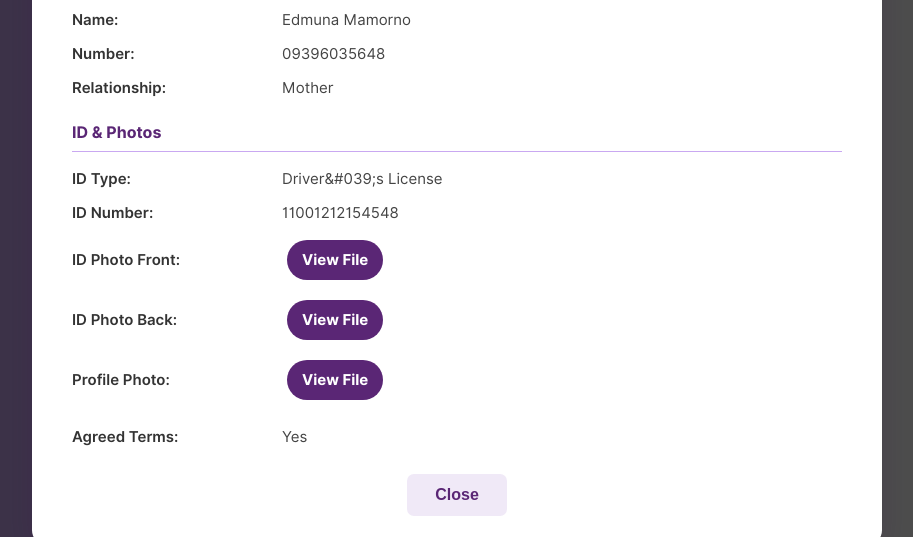
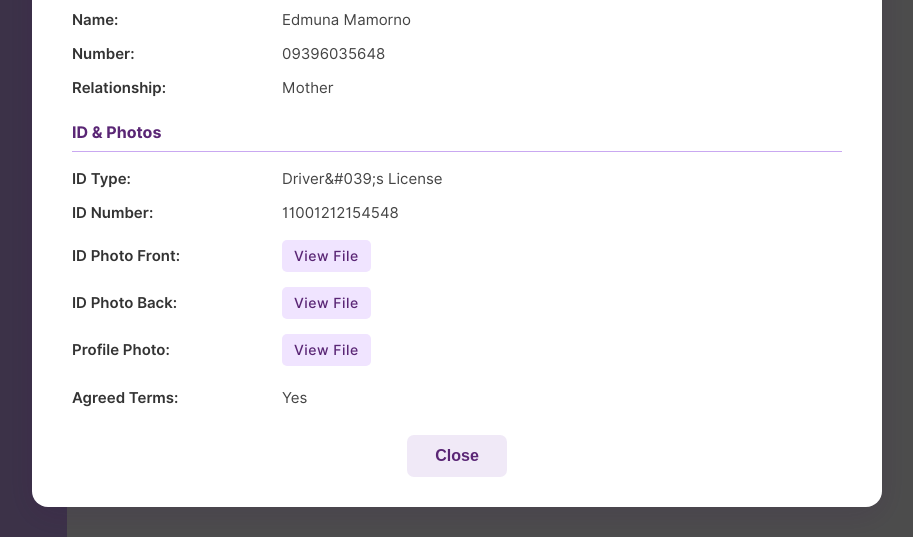
Before and after one commit to b1llchavez/SafeSpacePH, a PHP site: page /admin/client_verification.php?action=view&id=3 in a window 1280 px wide. Shown: the part 794-1331 px from the top of the page, without its empty margins (183-1096 px from the left). Run offline with PHP 8.4, Linux system fonts and the light colour scheme; a user stored in the database is signed in; data comes from the database, SQL or seed files in the repository; some libraries are stand-ins or nearby versions.

Commit message:
consistency of colors

```diff
--- a/admin/client.php
+++ b/admin/client.php
@@ -831,7 +831,7 @@ if (isset($_GET['action']) && $_GET['action'] == 'view' && isset($_GET['id'])) {
 
     <div id="deleteConfirmModal" class="overlay">
         <div class="modal-content" style="max-width: 500px;">
-            <h2 class="modal-header">Confirm Deletion</h2>
+            <h2 class="modal-header">Are You Sure?</h2>
             <div class="modal-divider"></div>
             <div class="modal-body">
                 <p>Are you sure you want to delete this client?</p>
@@ -850,9 +850,10 @@ if (isset($_GET['action']) && $_GET['action'] == 'view' && isset($_GET['id'])) {
             <div class="modal-divider"></div>
             <div class="modal-body">
                 <p>Are you sure you want to unverify this client?</p>
+                                        <p style="color: #dc3545; font-weight: bold; margin-top: 10px;">You can verify this client again in the<br>Client Verification menu.</p>
             </div>
             <div class="modal-footer">
-                <button class="modal-btn modal-btn-primary" id="confirmUnverifyBtn">Yes, Unverify</button>
+                <button class="modal-btn modal-btn-danger" id="confirmUnverifyBtn">Yes, Unverify</button>
                 <button type="button" class="modal-btn modal-btn-secondary" onclick="hideUnverifyConfirmModal()">Cancel</button>
             </div>
         </div>
--- a/admin/client_verification.php
+++ b/admin/client_verification.php
@@ -283,11 +283,11 @@ if (isset($_GET['action']) && $_GET['action'] == 'view' && isset($_GET['id'])) {
             background-color: #5A2675;
         }
         .modal-btn-danger {
-            background-color: #f44336; /* Keep red for reject */
+            background-color: #dc3545; /* Keep red for reject */
             color: white;
         }
         .modal-btn-danger:hover {
-            background-color: #da190b;
+            background-color: #c82333;
         }
 
         @keyframes fadeIn {
@@ -332,17 +332,13 @@ if (isset($_GET['action']) && $_GET['action'] == 'view' && isset($_GET['id'])) {
         }
 
         .file-link {
-            display: inline-block;
-            padding: 8px 15px;
-            background-color: #5A2675;
-            color: white;
-            border-radius: 20px;
             text-decoration: none;
-            margin: 5px;
-            font-weight: bold;
         }
-        .file-link:hover {
-            background-color: #C9A8F1;
+        .file-link button {
+            font-size: 14px;
+            padding: 8px 12px;
+            margin-top: 5px;
+            width: auto;
         }
 
         /* --- Custom Styles for Sidebar Adjustment (Final Fix) --- */
@@ -446,9 +442,9 @@ if (isset($_GET['action']) && $_GET['action'] == 'view' && isset($_GET['id'])) {
                             <hr>
                             <div class="detail-item"><strong>ID Type:</strong> <span>' . htmlspecialchars($verification_details['id_type']) . '</span></div>
                             <div class="detail-item"><strong>ID Number:</strong> <span>' . htmlspecialchars($verification_details['id_number']) . '</span></div>
-                            <div class="detail-item"><strong>ID Photo Front:</strong> <span><a href="../' . htmlspecialchars($verification_details['id_photo_front_path']) . '" target="_blank" class="file-link">View File</a></span></div>
-                            <div class="detail-item"><strong>ID Photo Back:</strong> <span><a href="../' . htmlspecialchars($verification_details['id_photo_back_path']) . '" target="_blank" class="file-link">View File</a></span></div>
-                            <div class="detail-item"><strong>Profile Photo:</strong> <span><a href="../' . htmlspecialchars($verification_details['profile_photo_path']) . '" target="_blank" class="file-link">View File</a></span></div>
+                            <div class="detail-item"><strong>ID Photo Front:</strong> <span><a href="../' . htmlspecialchars($verification_details['id_photo_front_path']) . '" target="_blank" class="file-link"><button class="btn-primary-soft btn">View File</button></a></span></div>
+                            <div class="detail-item"><strong>ID Photo Back:</strong> <span><a href="../' . htmlspecialchars($verification_details['id_photo_back_path']) . '" target="_blank" class="file-link"><button class="btn-primary-soft btn">View File</button></a></span></div>
+                            <div class="detail-item"><strong>Profile Photo:</strong> <span><a href="../' . htmlspecialchars($verification_details['profile_photo_path']) . '" target="_blank" class="file-link"><button class="btn-primary-soft btn">View File</button></a></span></div>
                         </div>
 
                         <div class="detail-section" style="border-bottom: none; margin-bottom: 0;">
@@ -756,10 +752,11 @@ if (isset($_GET['action']) && $_GET['action'] == 'view' && isset($_GET['id'])) {
 
     <div id="rejectConfirmModal" class="overlay" style="display: none;">
         <div class="modal-content" style="max-width: 500px;">
-            <h2 class="modal-header">Confirm Rejection</h2>
+            <h2 class="modal-header">Are You Sure?</h2>
             <div class="modal-divider"></div>
             <div class="modal-body">
-                <p>Are you sure you want to reject this client's verification request? This action cannot be undone.</p>
+                <p>Are you sure you want to reject this client's verification request?</p>
+                                        <p style="color: #dc3545; font-weight: bold; margin-top: 10px;">This action cannot be undone.</p>
             </div>
             <div class="modal-footer">
                 <button class="modal-btn modal-btn-danger" id="confirmRejectBtn">Reject</button>
--- a/admin/lawyers.php
+++ b/admin/lawyers.php
@@ -619,7 +619,7 @@
             <div class="modal-body">
                 <p>Are you sure you want to unverify this lawyer?</p>
                 <p>This will revoke their verified status.</p>
-                 <p style="color: #dc3545; font-weight: bold; margin-top: 10px;">The lawyer must submit an application again once unverified.</p>
+                 <p style="color: #dc3545; font-weight: bold; margin-top: 10px;">The lawyer must submit an application<br>again once unverified.</p>
             </div>
             <div class="modal-footer">
                 <button type="button" class="modal-btn modal-btn-secondary" onclick="hideUnverifyConfirmModal()">Cancel</button>
```
